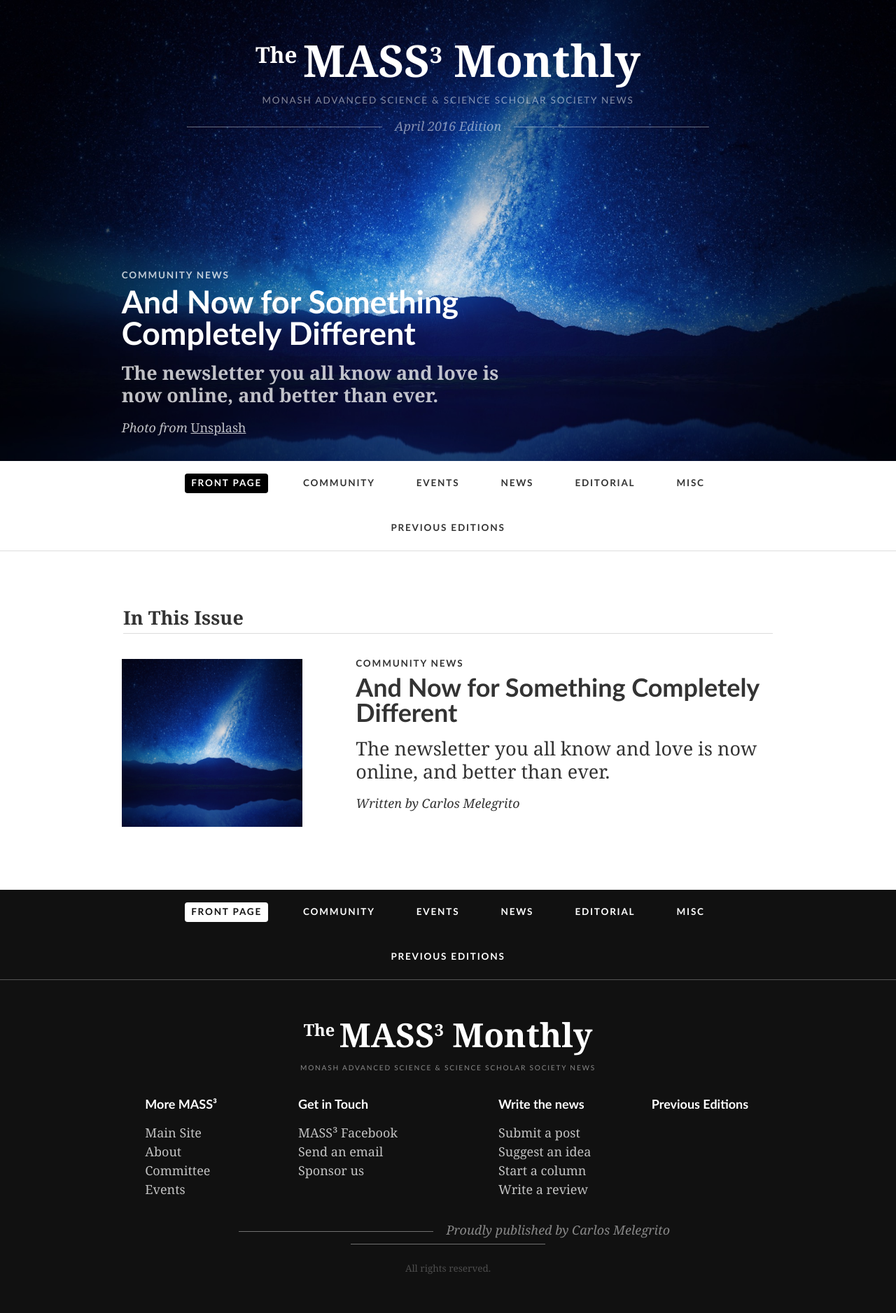
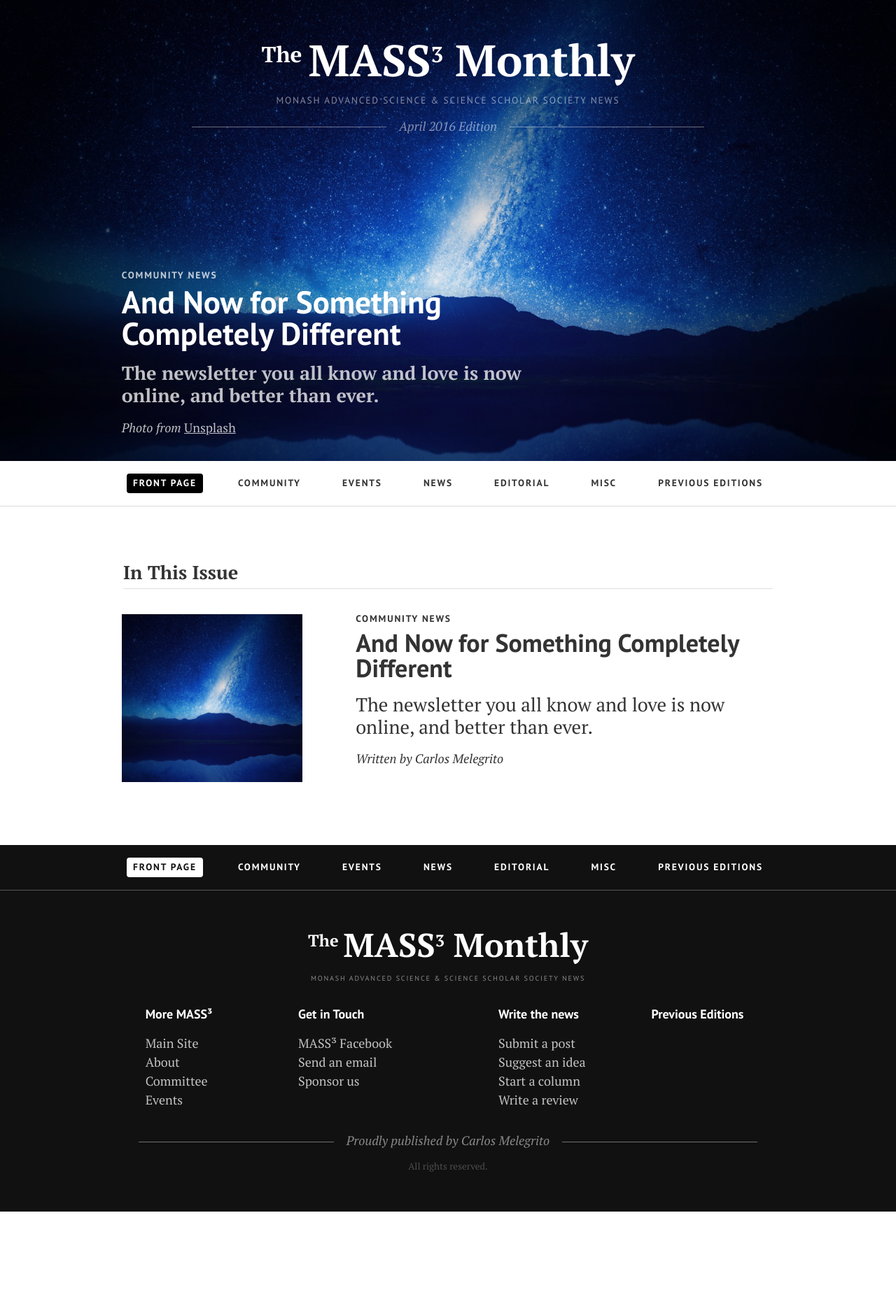
Before and after one commit to masscubed/masscubed.com, a Jekyll site: the page built from monthly/index.markdown, in a window 1280 px wide. Shown: the whole page at 70% size. Built offline with Jekyll 4.4.1, drawn with Linux system fonts in a browser that asks for light colours; after the commit the page ends 1732 px from its top, so only the background shows below that.

Commit message:
Add Google fonts and mobile site nav
adds PT Sans and PT Serif, and adds 'hidden' class to nav

```diff
--- a/_includes/head.html
+++ b/_includes/head.html
@@ -11,6 +11,8 @@
 	<link rel="apple-touch-icon" href="{{ site.url }}/assets/imgs/icon.png">
 	<link rel="stylesheet" href="{{ site.url }}/assets/style.css">
 	<link rel="stylesheet" href="{{ site.url }}/assets/grid.css">
+	<link href='https://fonts.googleapis.com/css?family=PT+Serif:400,400italic,700,700italic' rel='stylesheet' type='text/css'>
+	<link href='https://fonts.googleapis.com/css?family=PT+Sans:400,700' rel='stylesheet' type='text/css'>
 
 	{% if site.twitter %}
 	<meta name="twitter:card" content="summary"/>
--- a/_layouts/article.html
+++ b/_layouts/article.html
@@ -3,7 +3,7 @@
 	{% include head.html %}
 	<body>
 		{% include header.html %}
-		<nav class="navbar mobile" onclick="toggle(this)">
+		<nav class="navbar mobile hidden" onclick="toggle(this)">
 			{% include nav.html %}
 		</nav>
 
@@ -36,7 +36,7 @@
 			</div>
 		</main>
 
-		<nav class="navbar bottom-nav mobile" onclick="toggle(this)">
+		<nav class="navbar bottom-nav mobile hidden" onclick="toggle(this)">
 			{% include nav.html %}
 		</nav>
 		{% include footer.html %}
--- a/_layouts/category.html
+++ b/_layouts/category.html
@@ -3,7 +3,7 @@
 	{% include head.html %}
 	<body>
 		{% include header.html %}
-		<nav class="navbar mobile" onclick="toggle(this)">
+		<nav class="navbar mobile hidden" onclick="toggle(this)">
 			{% include nav.html %}
 		</nav>
 
@@ -33,7 +33,7 @@
 			</section>
 		</main>
 
-		<nav class="navbar bottom-nav mobile" onclick="toggle(this)">
+		<nav class="navbar bottom-nav mobile hidden" onclick="toggle(this)">
 			{% include nav.html %}
 		</nav>
 		{% include footer.html %}
--- a/_layouts/default.html
+++ b/_layouts/default.html
@@ -3,7 +3,7 @@
 	{% include head.html %}
 	<body>
 		{% include header.html %}
-		<nav class="navbar mobile" onclick="toggle(this)">
+		<nav class="navbar mobile hidden" onclick="toggle(this)">
 			{% include nav.html %}
 		</nav>
 
@@ -13,7 +13,7 @@
 			</div>
 		</main>
 
-		<nav class="navbar bottom-nav mobile" onclick="toggle(this)">
+		<nav class="navbar bottom-nav mobile hidden" onclick="toggle(this)">
 			{% include nav.html %}
 		</nav>
 		{% include footer.html %}
--- a/_layouts/frontpage.html
+++ b/_layouts/frontpage.html
@@ -33,7 +33,7 @@
 		{% endfor %}
 
 
-		<nav class="navbar mobile" onclick="toggle(this)">
+		<nav class="navbar mobile hidden" onclick="toggle(this)">
 			{% include nav.html %}
 		</nav>
 
@@ -74,7 +74,7 @@
 			</section>
 		</main>
 
-		<nav class="navbar bottom-nav mobile" onclick="toggle(this)">
+		<nav class="navbar bottom-nav mobile hidden" onclick="toggle(this)">
 			{% include nav.html %}
 		</nav>
 		{% include footer.html %}
```
